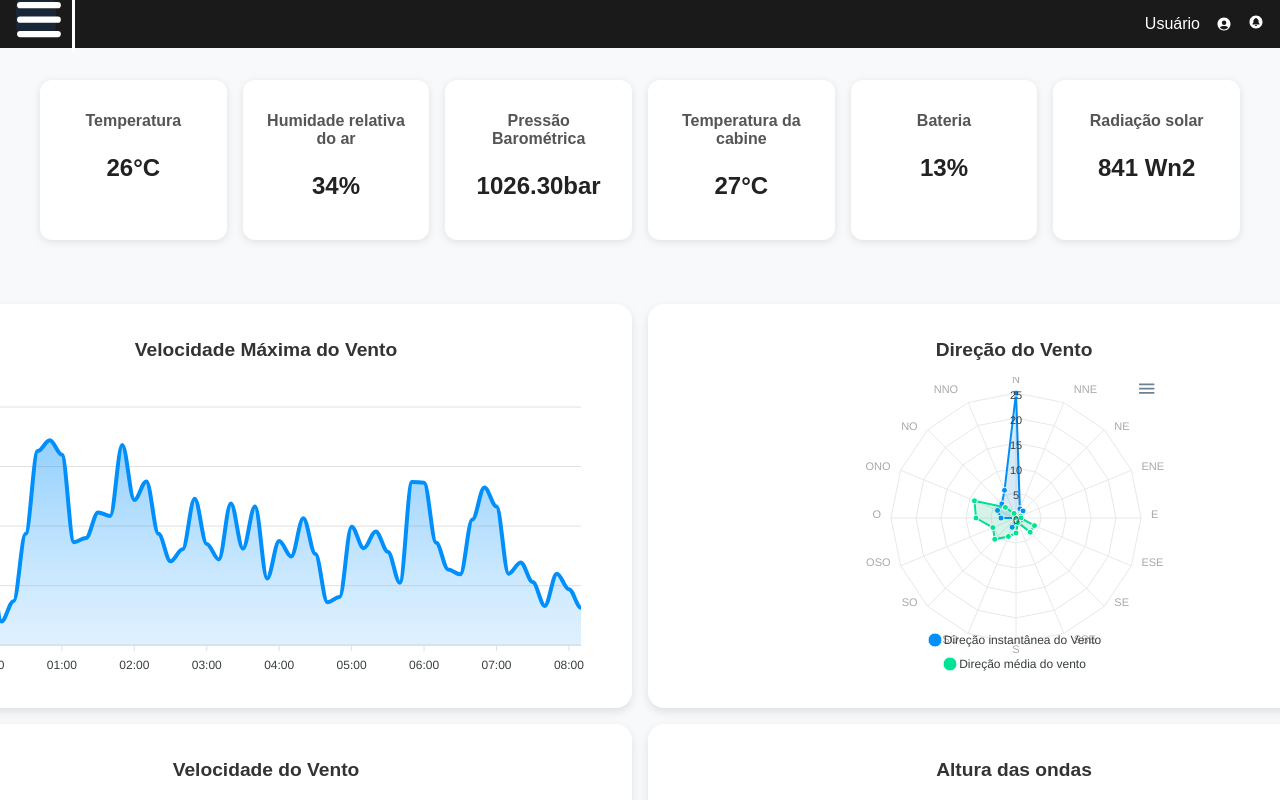
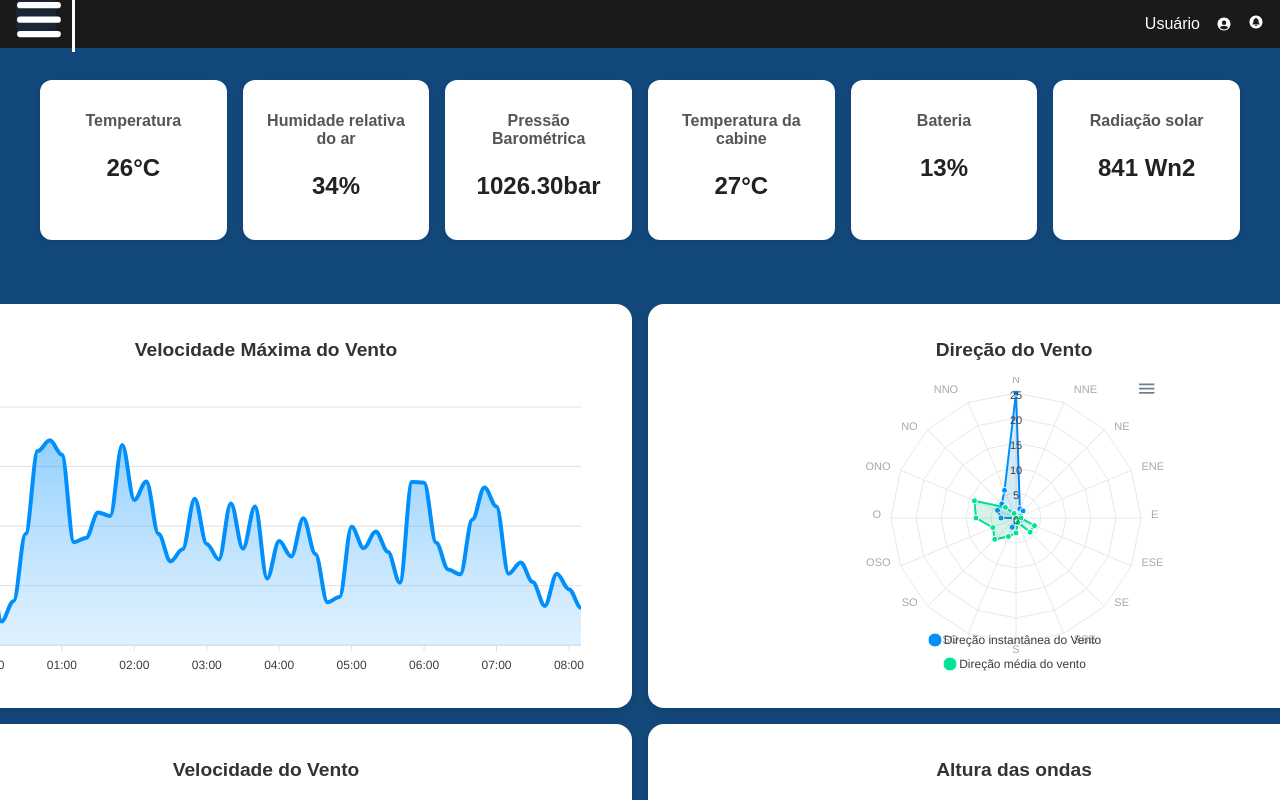
Before and after one commit to AndreHVentura/Cloud.io, a React (Create React App) app in the folder front/: page /home in a window 1280 px wide. Shown: the top 800 px of the page. Built offline with nearby package versions, Linux system fonts and the light colour scheme.

Commit message:
modified:   front/src/components/HomeContent.tsx 	modified:   front/src/components/WeatherDashboard.tsx 	new file:   front/src/logo/icone-nuvem.png 	modified:   front/src/pages/Login.tsx 	new file:   front/src/react-app-env.d.ts

```diff
--- a/front/src/components/HomeContent.tsx
+++ b/front/src/components/HomeContent.tsx
@@ -30,7 +30,7 @@ const Main = styled.main`
   display: flex;
   justify-content: center;
   padding: 2rem;
-  background-color: #f8f9fa;
+  background-color: #13487c;
 `;
 
 const MainDiv = styled.div`
--- a/front/src/components/WeatherDashboard.tsx
+++ b/front/src/components/WeatherDashboard.tsx
@@ -43,6 +43,7 @@ const Wrapper = styled.div`
 `;
 
 const ChartRow = styled.div`
+  color: white;
   display: flex;
   gap: 1rem;
   justify-content: center;
--- a/front/src/pages/Login.tsx
+++ b/front/src/pages/Login.tsx
@@ -4,8 +4,9 @@ import api from "../services/api";
 import { useAuth } from "../context/AuthContext";
 import styled from "styled-components";
 
-// Importe a imagem diretamente
-import LoginImage from "../logo/snow-florest.jpg"; // Substitua pelo caminho da sua imagem
+// Importe a imagem do logo alternativo
+import LogoAlternativo from "../logo/icone-nuvem.png"; // Novo logo alternativo
+import LoginImage from "../logo/snow-florest.jpg"; // Imagem de fundo
 
 const Login: React.FC = () => {
   const navigate = useNavigate();
@@ -43,6 +44,8 @@ const Login: React.FC = () => {
       <Container>
         {/* Painel Esquerdo - Formulário de Login */}
         <LoginContainer>
+          {/* Logo Alternativo acima do título */}
+          <LogoImage src={LogoAlternativo} alt="Logo Alternativo" />
           <Logo>Cloud.<span>io</span></Logo>
 
           <LoginForm onSubmit={handleLogin}>
@@ -70,7 +73,7 @@ const Login: React.FC = () => {
           <SignupLink onClick={() => navigate("/cadastro")}>CADASTRE-SE AQUI!</SignupLink>
         </LoginContainer>
 
-        {/* Painel Direito - Apenas imagem */}
+        {/* Painel Direito - Apenas imagem de fundo */}
         <ImageContainer>
           <img src={LoginImage} alt="Imagem de login" />
         </ImageContainer>
@@ -108,11 +111,18 @@ const LoginContainer = styled.div`
 `;
 
 const Logo = styled.h1`
+  margin-top: 10px;
   color: white;
   font-size: 2.5rem;
   span {
     color: #0066cc;
   }
+`;
+
+const LogoImage = styled.img`
+  width: 120px;
+  margin-bottom: 5px;
+  object-fit: contain;
 `;
 
 const LoginForm = styled.form`
@@ -139,7 +149,7 @@ const InputField = styled.input`
 `;
 
 const LoginButton = styled.button`
-align-self: center;
+  align-self: center;
   padding: 10px;
   width: 55%;
   background-color: #4caf50;
--- /dev/null
+++ b/front/src/react-app-env.d.ts
@@ -0,0 +1,5 @@
+/// <reference types="react-scripts" />
+declare module "*.png" {
+    const value: string;
+    export default value;
+  }
```
Also changed, not shown: front/src/logo/icone-nuvem.png (added).
